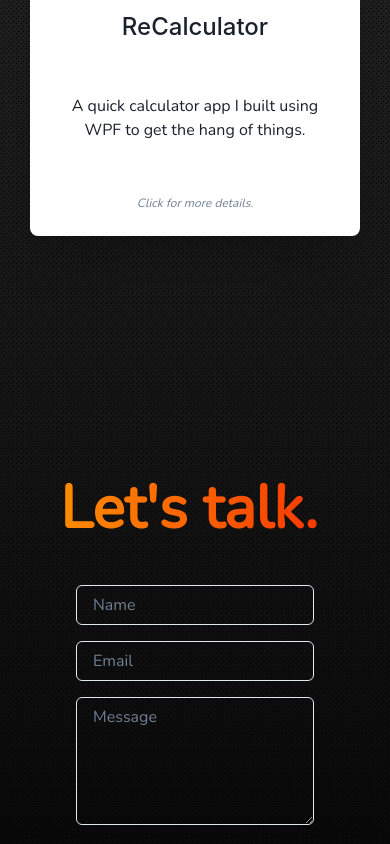
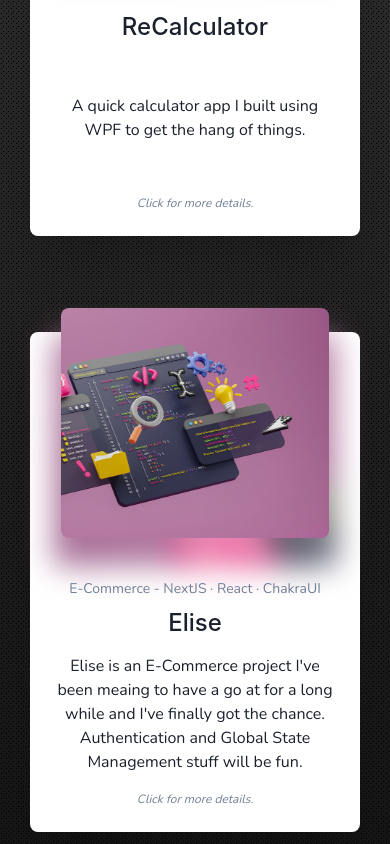
Before and after one commit to onurcagan/portfolio-site, a Next.js app: page / in a window 390 px wide. Shown: the part 3010-3854 px from the top of the page. Built offline with nearby package versions, Linux system fonts and the light colour scheme.

Commit message:
Updated Cards & ProjectsSection to better show Cards in a Responsive Design.

```diff
--- a/src/components/Card.tsx
+++ b/src/components/Card.tsx
@@ -8,7 +8,7 @@ export const Card = ({ subText, projectName, projectShortDetail }: any) => {
   })
 
   return (
-    <Center py={8}>
+    <Center py={8} flexBasis='25%' minW='330px'>
       <Link href='/loading'>
         <ChakraBox
           whileHover={{ scale: 1.08 }}
--- a/src/components/ProjectsSection.tsx
+++ b/src/components/ProjectsSection.tsx
@@ -6,23 +6,23 @@ export const ProjectsSection = () => {
     <Center>
       <Flex
         position={'relative'}
-        flexDir={['column', 'column', 'column', 'column', 'row']}
-        display={['flex', 'flex', 'flex', 'grid', 'flex']}
-        gridTemplateColumns={'repeat(2, 1fr)'}
+        // flexDir={['column', 'column', 'column', 'column', 'row']}
+        // display={['flex', 'flex', 'flex', 'grid', 'grid']}
+        // gridTemplateColumns={'repeat(3, 1fr)'}
         justify='center'
         gap='2rem'
         px='1rem'
         pt='5rem'
         minH='100vh'
         h='auto'
-        w={['100%', '100%', '100%', '60%', '100%']}
+        w='100%'
+        flexWrap='wrap'
       >
         <Card
           projectShortDetail={`Automates a medical process. I worked on front and the back-end of this application.`}
           subText={'Desktop App - C# · WPF'}
           projectName={'GENEO'}
         />
-
         <Card
           projectShortDetail={
             'Generates random English words and provides definitions, example sentences, synonyms and pronunciations.'
@@ -42,6 +42,13 @@ export const ProjectsSection = () => {
           subText={'Learning Project - C# · WPF'}
           projectName={'ReCalculator'}
         />
+        <Card
+          projectShortDetail={
+            "Elise is an E-Commerce project I've been meaing to have a go at for a long while and I've finally got the chance. Authentication and Global State Management stuff will be fun."
+          }
+          subText={'E-Commerce - NextJS · React · ChakraUI'}
+          projectName={'Elise'}
+        />
       </Flex>
     </Center>
   )
```
